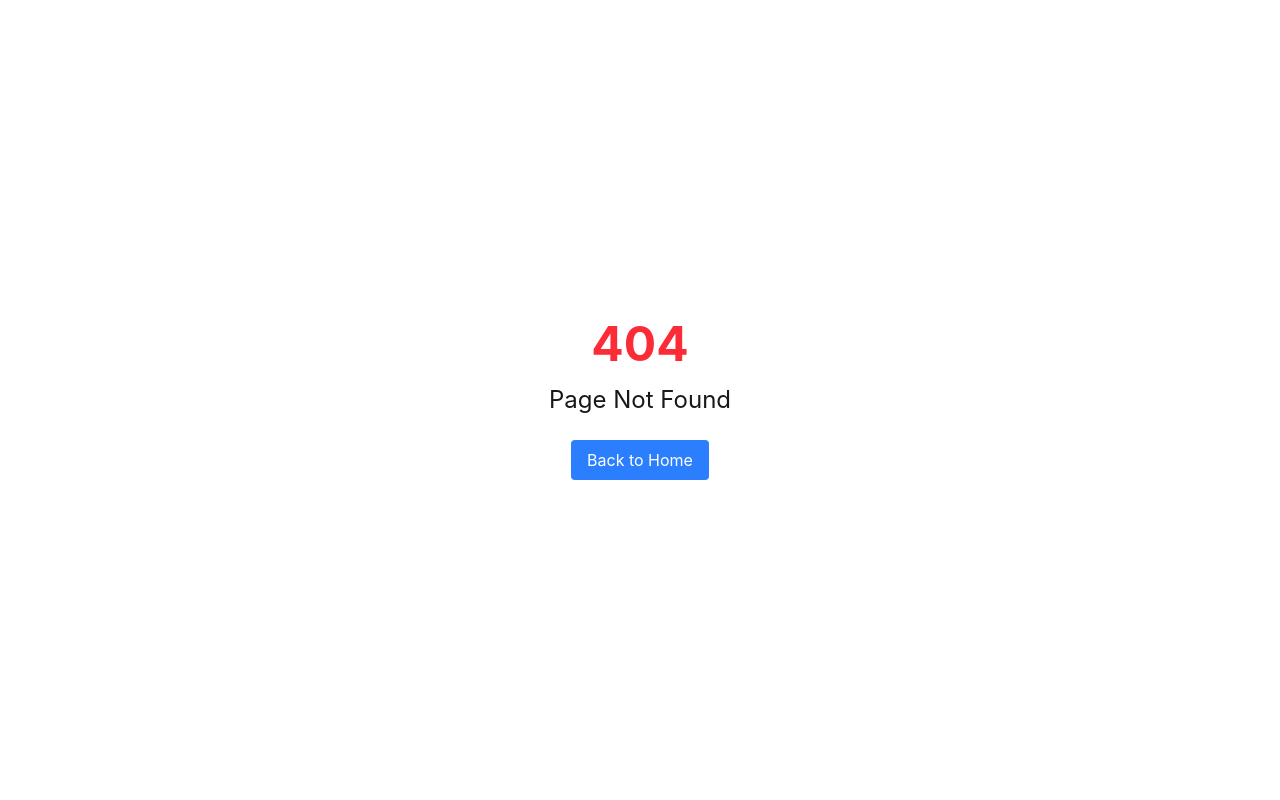
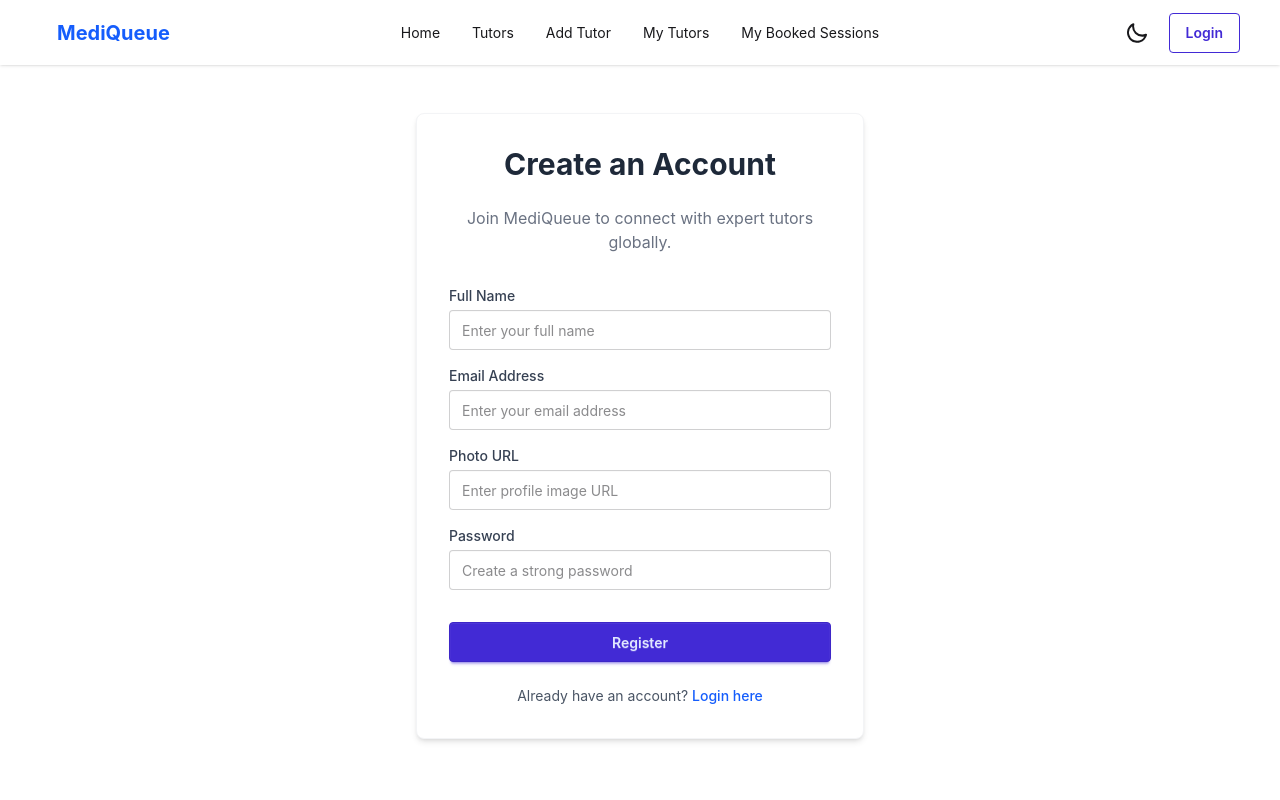
Before and after one commit to towfiqurv360/B13-A09--MediQueue-Tutor-Booking-System-Client-side, a React (Vite) app: page /register in a window 1280 px wide. Before the commit this address had no page. Shown: the top 800 px of the page. Built offline with nearby package versions, Linux system fonts and the light colour scheme; the HTML template or start-up script is replaced by a standard one.

Commit message:
fix: resolve route import error and clean app navigation

```diff
--- a/src/App.jsx
+++ b/src/App.jsx
@@ -3,6 +3,9 @@ import MainLayout from "./layouts/MainLayout";
 import Home from "./pages/Home";
 import ErrorPage from "./pages/ErrorPage";
 import AddTutor from "./pages/AddTutor";
+// import Tutors from "./pages/Tutors";
+import Login from "./pages/Login";
+import Register from "./pages/Register";
 
 function App() {
   return (
@@ -11,6 +14,9 @@ function App() {
         <Route path="/" element={<MainLayout />}>
           <Route index element={<Home />} />
           <Route path="add-tutor" element={<AddTutor />} />
+          {/* <Route path="tutors" element={<Tutors />} /> */}
+          <Route path="login" element={<Login />} />
+          <Route path="register" element={<Register />} />
         </Route>
         <Route path="*" element={<ErrorPage />} />
       </Routes>
--- /dev/null
+++ b/src/pages/Login.jsx
@@ -0,0 +1,53 @@
+import React from 'react';
+import { Link } from 'react-router-dom';
+
+const Login = () => {
+    const handleLogin = (e) => {
+        e.preventDefault();
+        const form = e.target;
+        const email = form.email.value;
+        const password = form.password.value;
+
+        console.log("Login Credentials:", { email, password });
+    };
+
+    return (
+        <div className="max-w-md mx-auto my-12 p-8 bg-white rounded-lg shadow-md border border-gray-100">
+            <h2 className="text-3xl font-bold text-center text-gray-800 mb-6">Welcome Back</h2>
+            <p className="text-center text-gray-500 mb-8">Log in to access your dashboard and booked sessions.</p>
+
+            <form onSubmit={handleLogin} className="space-y-4">
+
+                <div>
+                    <label className="block text-sm font-medium text-gray-700 mb-1">Email Address</label>
+                    <input type="email" name="email" placeholder="Enter your email" className="input input-bordered w-full" required />
+                </div>
+
+                <div>
+                    <label className="block text-sm font-medium text-gray-700 mb-1">Password</label>
+                    <input type="password" name="password" placeholder="Enter your password" className="input input-bordered w-full" required />
+                </div>
+
+                <button type="submit" className="btn btn-primary w-full mt-4">Login</button>
+            </form>
+
+            <div className="divider my-6">OR</div>
+            <button className="btn btn-outline w-full flex items-center justify-center gap-2">
+                <svg className="w-5 h-5" viewBox="0 0 24 24">
+                    <path fill="#4285F4" d="M23.745 12.27c0-.7-.06-1.4-.19-2.07H12v4.51h6.6c-.29 1.53-1.14 2.82-2.4 3.68v3.05h3.88c2.27-2.09 3.66-5.17 3.66-8.83z" />
+                    <path fill="#34A853" d="M12 24c3.24 0 5.95-1.08 7.93-2.91l-3.88-3.05c-1.08.72-2.45 1.16-4.05 1.16-3.11 0-5.74-2.11-6.68-4.96H1.21v3.15C3.18 21.88 7.31 24 12 24z" />
+                    <path fill="#FBBC05" d="M5.32 14.24A7.16 7.16 0 0 1 5 12c0-.79.13-1.57.32-2.34V6.51H1.21A11.94 11.94 0 0 0 0 12c0 1.92.45 3.74 1.21 5.39l4.11-3.15z" />
+                    <path fill="#EA4335" d="M12 4.75c1.77 0 3.35.61 4.6 1.8l3.42-3.42C17.95 1.19 15.24 0 12 0 7.31 0 3.18 2.12 1.21 6.51l4.11 3.15c.94-2.85 3.57-4.96 6.68-4.96z" />
+                </svg>
+                Continue with Google
+            </button>
+
+            <p className="text-sm text-center text-gray-600 mt-6">
+                Don't have an account?{" "}
+                <Link to="/register" className="text-blue-600 font-medium hover:underline">Register here</Link>
+            </p>
+        </div>
+    );
+};
+
+export default Login;
--- /dev/null
+++ b/src/pages/Register.jsx
@@ -0,0 +1,54 @@
+import React from 'react';
+import { Link } from 'react-router-dom';
+
+const Register = () => {
+    const handleRegister = (e) => {
+        e.preventDefault();
+        const form = e.target;
+        const name = form.name.value;
+        const email = form.email.value;
+        const photo = form.photo.value;
+        const password = form.password.value;
+
+        const userInfo = { name, email, photo, password };
+        console.log("Register User Info:", userInfo);
+    };
+
+    return (
+        <div className="max-w-md mx-auto my-12 p-8 bg-white rounded-lg shadow-md border border-gray-100">
+            <h2 className="text-3xl font-bold text-center text-gray-800 mb-6">Create an Account</h2>
+            <p className="text-center text-gray-500 mb-8">Join MediQueue to connect with expert tutors globally.</p>
+
+            <form onSubmit={handleRegister} className="space-y-4">
+                <div>
+                    <label className="block text-sm font-medium text-gray-700 mb-1">Full Name</label>
+                    <input type="text" name="name" placeholder="Enter your full name" className="input input-bordered w-full" required />
+                </div>
+
+                <div>
+                    <label className="block text-sm font-medium text-gray-700 mb-1">Email Address</label>
+                    <input type="email" name="email" placeholder="Enter your email address" className="input input-bordered w-full" required />
+                </div>
+
+                <div>
+                    <label className="block text-sm font-medium text-gray-700 mb-1">Photo URL</label>
+                    <input type="url" name="photo" placeholder="Enter profile image URL" className="input input-bordered w-full" required />
+                </div>
+
+                <div>
+                    <label className="block text-sm font-medium text-gray-700 mb-1">Password</label>
+                    <input type="password" name="password" placeholder="Create a strong password" className="input input-bordered w-full" required />
+                </div>
+
+                <button type="submit" className="btn btn-primary w-full mt-4">Register</button>
+            </form>
+
+            <p className="text-sm text-center text-gray-600 mt-6">
+                Already have an account?{" "}
+                <Link to="/login" className="text-blue-600 font-medium hover:underline">Login here</Link>
+            </p>
+        </div>
+    );
+};
+
+export default Register;
```
